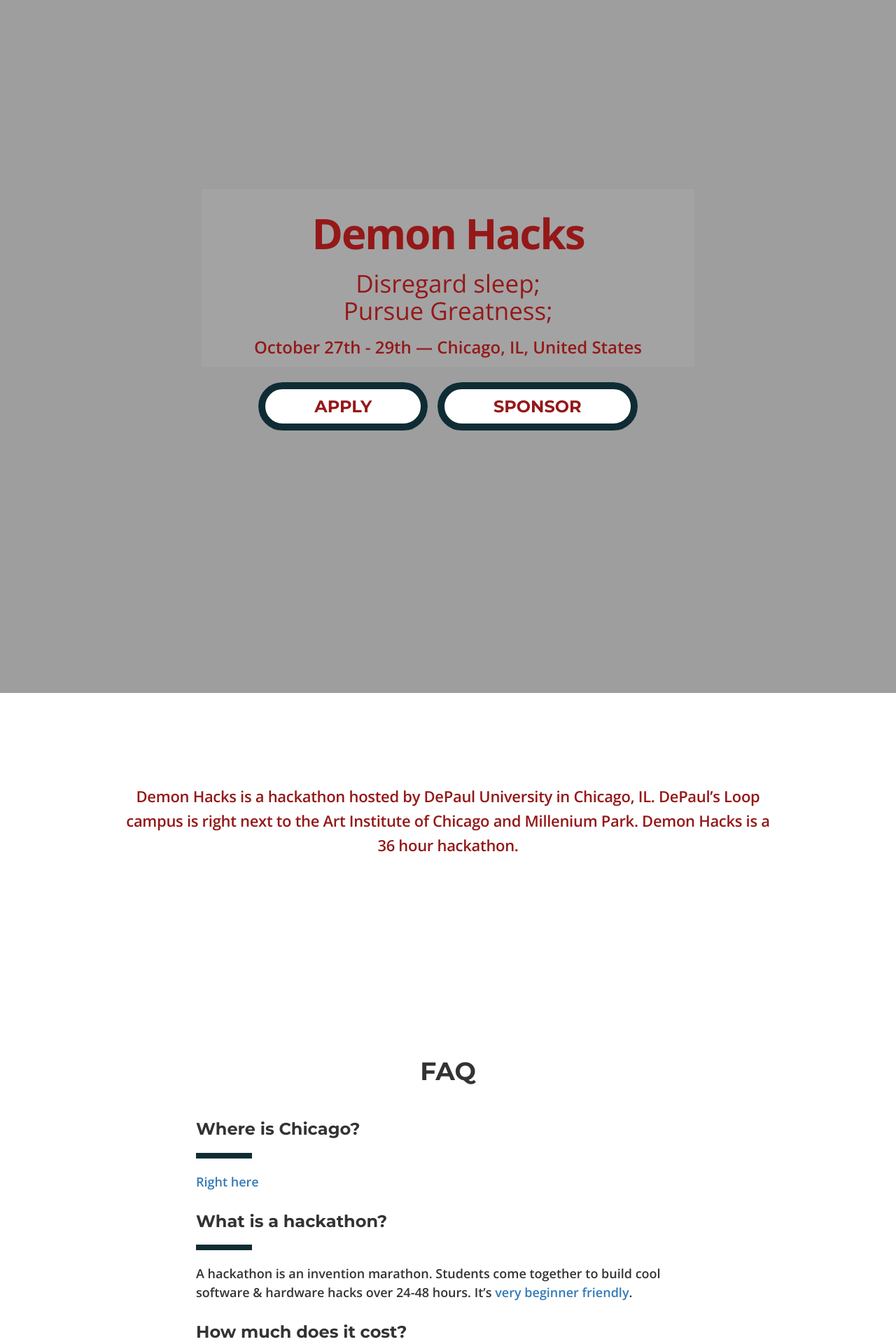
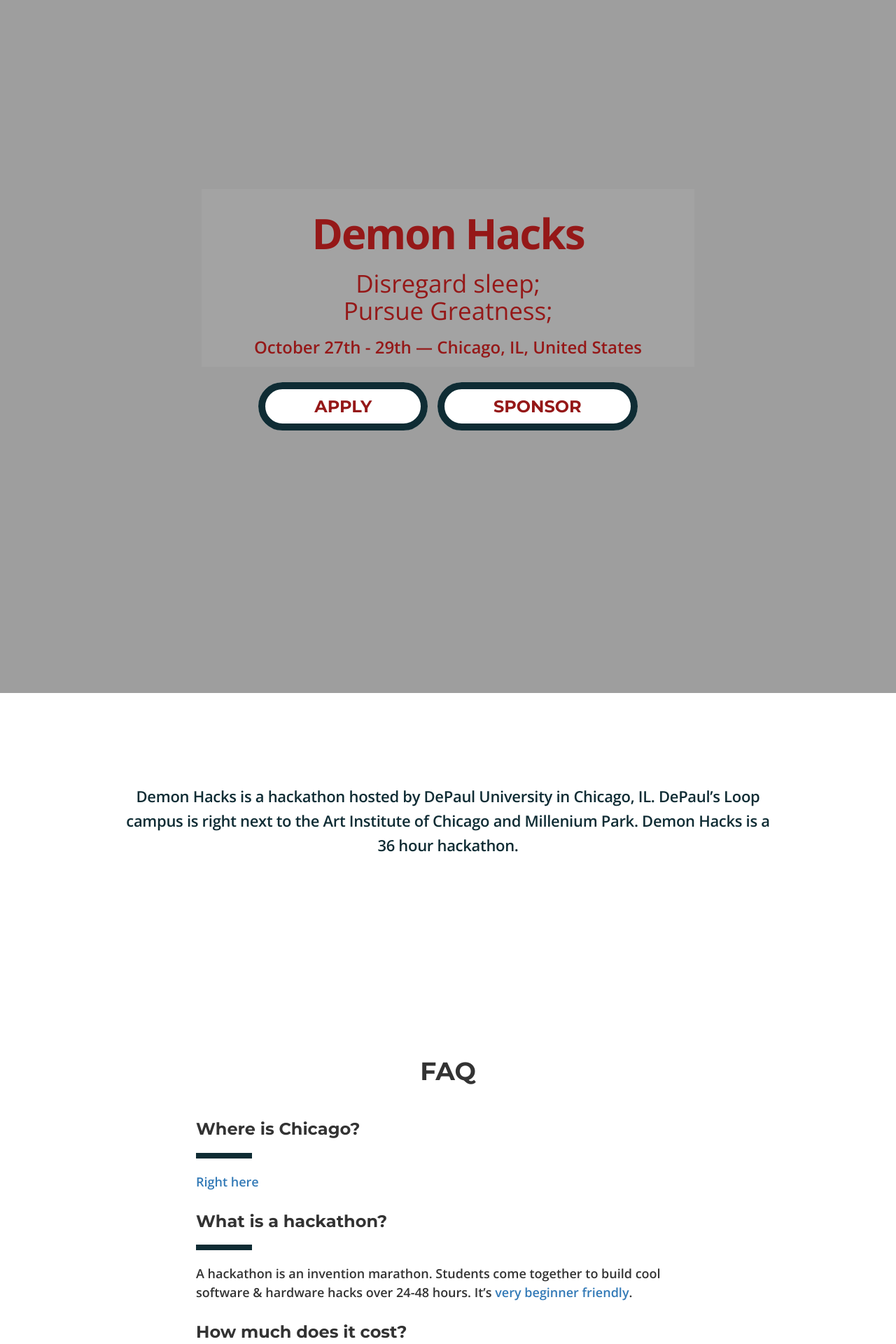
Before and after one commit to aoganezo/demonhacksTemp, a Jekyll site: the page built from index.html, in a window 1280 px wide. Shown: the top 1920 px of the page at 70% size. Built offline with Jekyll 4.4.1, drawn with Linux system fonts in a browser that asks for light colours; nearby versions of some CDN libraries; grey boxes are pictures that could not be loaded.

Commit message:
fixing about text color

```diff
--- a/css/original.css
+++ b/css/original.css
@@ -150,11 +150,11 @@
   background-color: #fff;
   padding: 130px 0;
   position: relative;
-  color: #951818;
+  /*color: #951818;*/
 }
 
 .about p {
-  /*color: #0F2C34;*/
+  color: #0F2C34;
   font-weight: 600;
   font-size: 22px;
   line-height: 1.6em;
```
